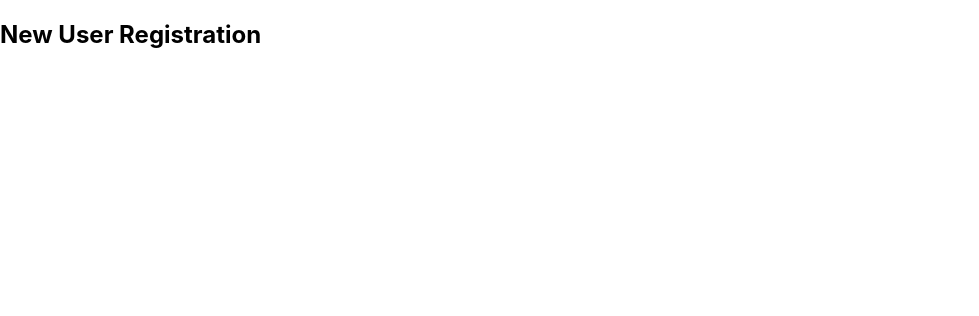
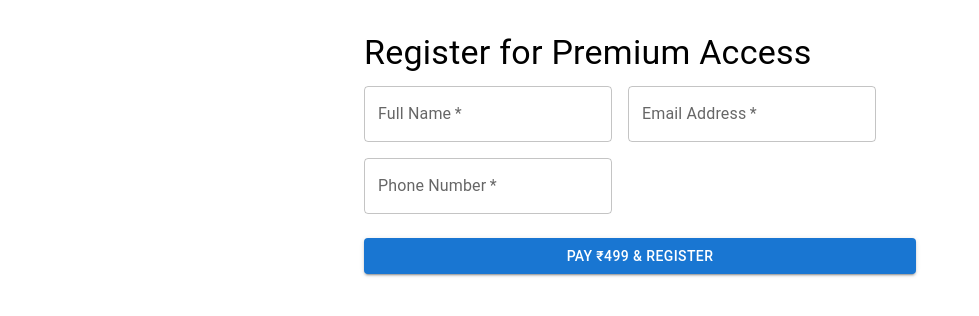
Before and after one commit to win4abhang/locoshop-admin, a React (Create React App) app: page /register in a window 1280 px wide. Shown: the top 316 px of the page, without its empty margins (0-979 px from the left). Built offline with nearby package versions, Linux system fonts and the light colour scheme; the HTML template or start-up script is replaced by a standard one.

Commit message:
RegisterPage

```diff
--- a/src/pages/Register.js
+++ b/src/pages/Register.js
@@ -1,12 +1,167 @@
-import React from 'react';
+import React, { useState } from 'react';
+import {
+  Container,
+  Typography,
+  Button,
+  Grid,
+  TextField,
+  Box,
+  Alert,
+} from '@mui/material';
+import axios from 'axios';
 
-function Register() {
+const BACKEND_URL = 'https://locoshop-backend.onrender.com'; // Replace if needed
+
+const RegisterPage = () => {
+  const [formData, setFormData] = useState({
+    name: '',
+    phone: '',
+    email: '',
+  });
+  const [message, setMessage] = useState('');
+  const [alertType, setAlertType] = useState('success');
+
+  const handleChange = (e) => {
+    setFormData({ ...formData, [e.target.name]: e.target.value });
+  };
+
+  const loadRazorpayScript = () => {
+    return new Promise((resolve) => {
+      const script = document.createElement('script');
+      script.src = 'https://checkout.razorpay.com/v1/checkout.js';
+      script.onload = () => resolve(true);
+      script.onerror = () => resolve(false);
+      document.body.appendChild(script);
+    });
+  };
+
+  const handleSubmit = async (e) => {
+    e.preventDefault();
+    setMessage('');
+    if (!formData.name || !formData.phone || !formData.email) {
+      setAlertType('error');
+      setMessage('All fields are required.');
+      return;
+    }
+
+    const isRazorpayLoaded = await loadRazorpayScript();
+    if (!isRazorpayLoaded) {
+      setAlertType('error');
+      setMessage('Failed to load Razorpay SDK.');
+      return;
+    }
+
+    try {
+      // Step 1: Create order on backend
+      const orderResponse = await axios.post(`${BACKEND_URL}/create-order`, {
+        amount: 49900, // ₹499
+        currency: 'INR',
+      });
+
+      const { id: order_id, currency, amount } = orderResponse.data;
+
+      // Step 2: Open Razorpay checkout
+      const options = {
+        key: 'rzp_test_1234567890abcdef', // Replace with your key
+        amount: amount.toString(),
+        currency,
+        name: 'LocoShop Registration',
+        description: 'Premium Registration Fee',
+        order_id,
+        prefill: {
+          name: formData.name,
+          email: formData.email,
+          contact: formData.phone,
+        },
+        handler: async function (response) {
+          // Step 3: On payment success, send data to backend
+          try {
+            await axios.post(`${BACKEND_URL}/register`, {
+              ...formData,
+              payment_id: response.razorpay_payment_id,
+              order_id: response.razorpay_order_id,
+              signature: response.razorpay_signature,
+            });
+            setAlertType('success');
+            setMessage('✅ Registration and payment successful!');
+            setFormData({ name: '', phone: '', email: '' });
+          } catch (err) {
+            setAlertType('error');
+            setMessage('❌ Payment success but failed to save registration.');
+          }
+        },
+        theme: {
+          color: '#1976d2',
+        },
+      };
+
+      const rzp = new window.Razorpay(options);
+      rzp.open();
+    } catch (err) {
+      console.error(err);
+      setAlertType('error');
+      setMessage('❌ Error during payment process.');
+    }
+  };
+
   return (
-    <div className="register-container">
-      <h2>New User Registration</h2>
-      {/* Add your registration form here */}
-    </div>
+    <Container maxWidth="sm" sx={{ mt: 4 }}>
+      <Typography variant="h4" gutterBottom>
+        Register for Premium Access
+      </Typography>
+
+      {message && (
+        <Alert severity={alertType} sx={{ mb: 2 }}>
+          {message}
+        </Alert>
+      )}
+
+      <Box component="form" onSubmit={handleSubmit} noValidate>
+        <Grid container spacing={2}>
+          <Grid item xs={12}>
+            <TextField
+              label="Full Name"
+              name="name"
+              value={formData.name}
+              onChange={handleChange}
+              required
+              fullWidth
+            />
+          </Grid>
+          <Grid item xs={12}>
+            <TextField
+              label="Email Address"
+              name="email"
+              type="email"
+              value={formData.email}
+              onChange={handleChange}
+              required
+              fullWidth
+            />
+          </Grid>
+          <Grid item xs={12}>
+            <TextField
+              label="Phone Number"
+              name="phone"
+              value={formData.phone}
+              onChange={handleChange}
+              required
+              fullWidth
+            />
+          </Grid>
+        </Grid>
+
+        <Button
+          type="submit"
+          variant="contained"
+          fullWidth
+          sx={{ mt: 3 }}
+        >
+          Pay ₹499 & Register
+        </Button>
+      </Box>
+    </Container>
   );
-}
+};
 
-export default Register;
+export default RegisterPage;
```
Also changed, not shown: public/images/service.jpg.
